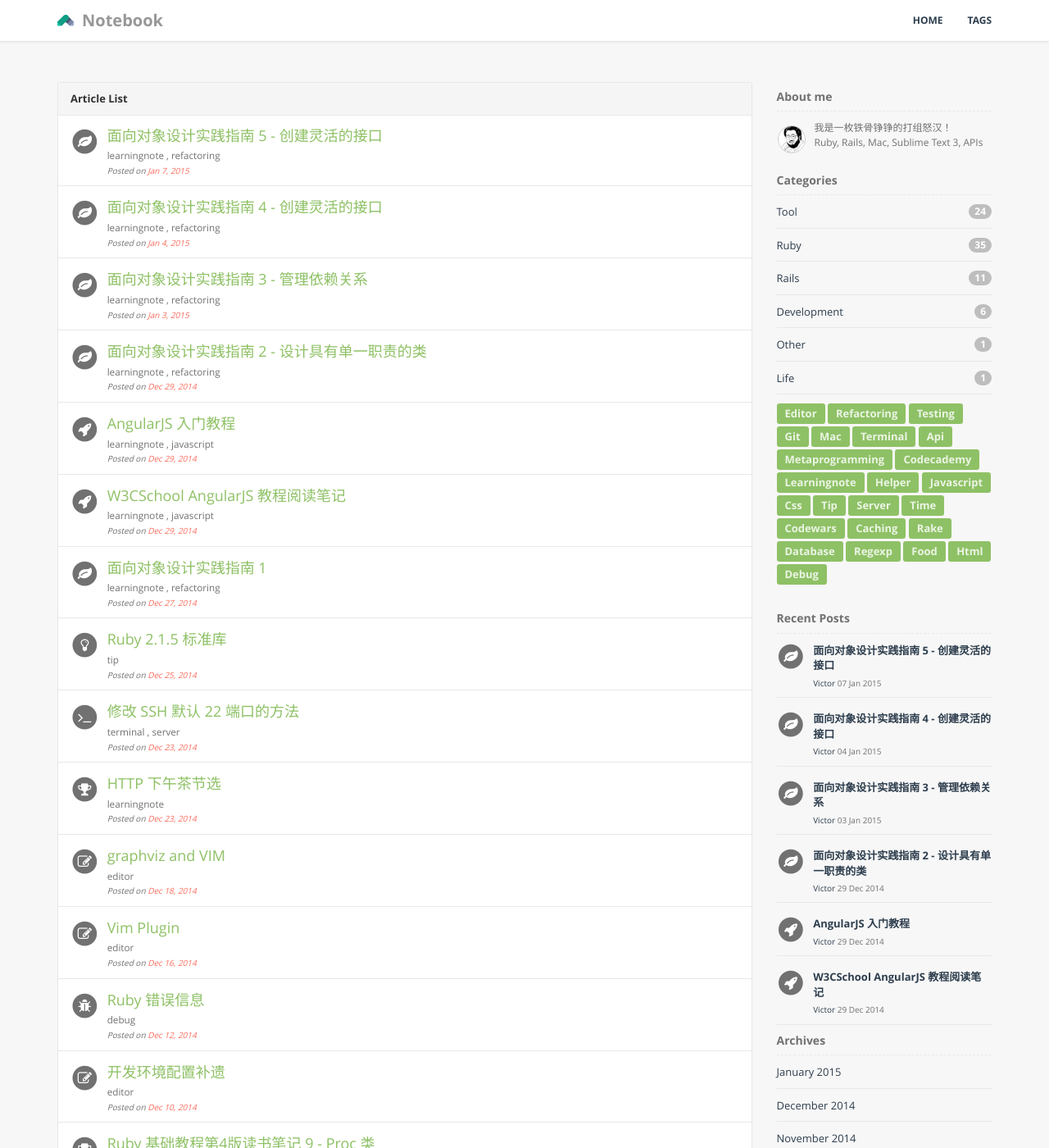
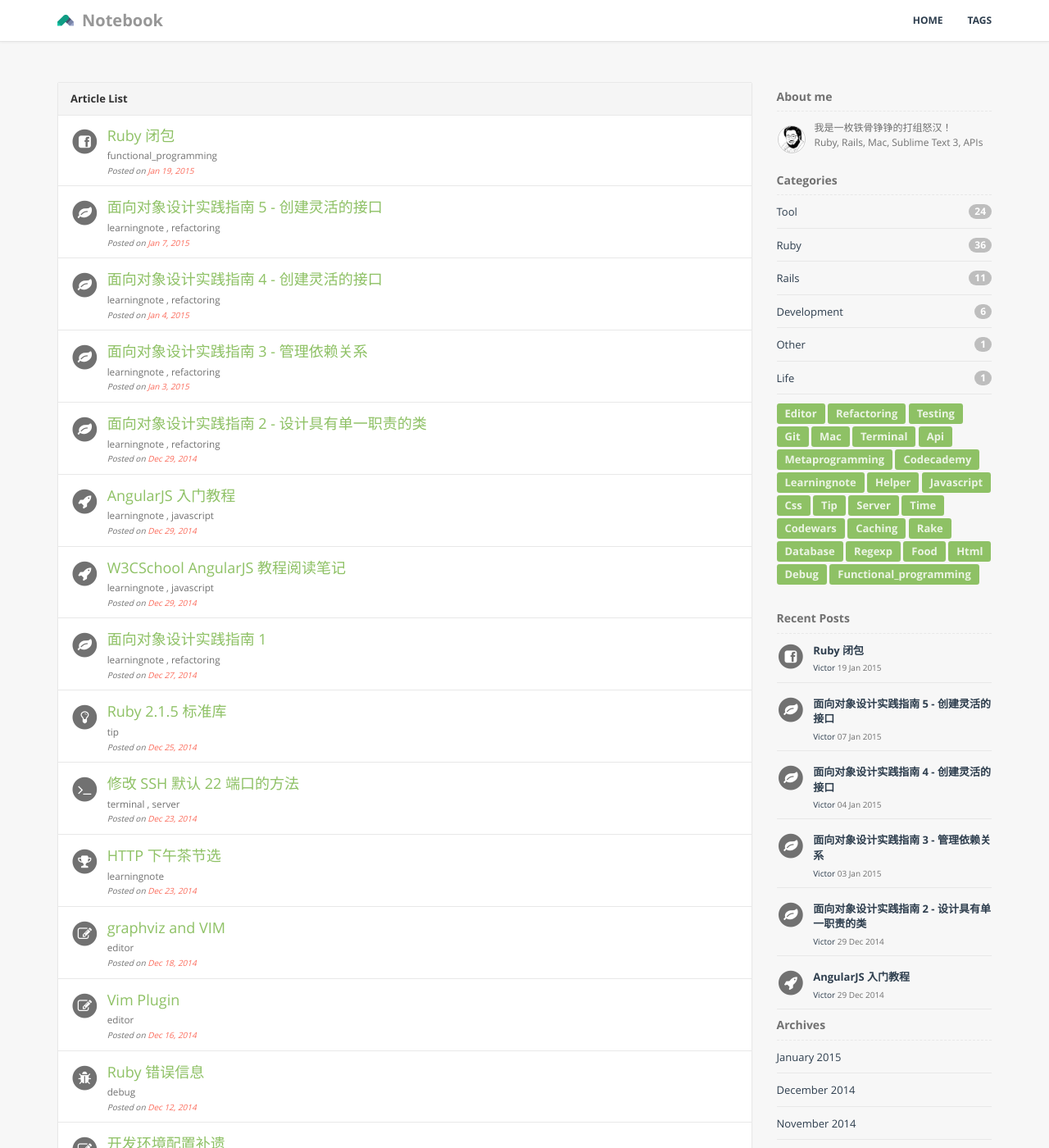
Before and after one commit to GiaoGiaoCat/GiaoGiaoCat.github.io, a Jekyll site: the page built from index.html, in a window 1280 px wide and 1400 px high. Shown: the whole window at 82% size. Built offline with Jekyll 4.4.1, drawn with Linux system fonts in a browser that asks for light colours; Markdown is read by kramdown in place of the engine named in the settings; the list of posts is cut into pages by our own code; some of the changed lines change nothing that is shown; some of the changed text lies outside the part shown.

Commit message:
learn note

````diff
--- a/_includes/display_icon.html
+++ b/_includes/display_icon.html
@@ -45,6 +45,8 @@
       <i class="fa fa-cutlery fa-stack-1x text-white"></i>
     {% elsif post.tags contains 'learningnote' %}
       <i class="fa fa-trophy fa-stack-1x text-white"></i>
+    {% elsif post.tags contains 'functional_programming' %}
+      <i class="fa fa-facebook-square fa-stack-1x text-white"></i>
     {% elsif post.tags contains 'debug' %}
       <i class="fa fa-bug fa-stack-1x text-white"></i>
     {% endif %}
--- /dev/null
+++ b/_posts/201501/2015-01-19-Ruby-Closure.md
@@ -0,0 +1,84 @@
+---
+layout: post
+title:  "Ruby 闭包"
+date:   2015-01-19 21:00:00
+categories: ruby
+tags: functional_programming
+author: "Victor"
+---
+
+## 概念
+
+* 你可以像传递对象那样传递闭包, 也可以以后调用。
+* 当闭包创建的时候, 它记住了该环境下所有的变量的值。被调用时, 它可以访问这些变量, 甚至这些变量已处于环境的外部或其值已经改变。
+* Ruby 通过 ``proc`` 和 ``lambda`` 来实现闭包。
+
+## 例子
+
+```ruby
+class SomeClass
+  def initialize(value1)
+    @value1 = value1
+  end
+
+  def value_printer(value2)
+    # 创建并返回闭包
+    lambda { puts "Value1: #{@value1}, Value2: #{value2}" }
+  end
+
+end
+
+def caller(some_closure)
+  some_closure.call
+end
+
+some_class = SomeClass.new(5)
+# 闭包赋值给一个变量
+printer = some_class.value_printer("some value")
+# 将闭包当做参数传给另外一个函数
+caller(printer)
+
+#=> Value1: 5, Value2: some value
+```
+
+那么闭包是如何保存内部变量的呢？
+
+1. 闭包创建了它所需要的所有变量的一个备份, 因此是这些副本随着闭包传递。
+2. 闭包延长了它所需要的所有变量的生命周期, 没有复制变量, 而是保留了它们的引用, 而且变量本身不可以被垃圾回收器回收掉。
+
+```ruby
+class SomeClass
+  def initialize(value1)
+    @value1 = value1
+  end
+
+  def value_incrementer
+    lambda { @value1 += 1 }
+  end
+
+
+  def value_printer
+    lambda { puts "value: #{ @value1 }"}
+  end
+end
+
+some_class = SomeClass.new(2)
+incrementer_closure = some_class.value_incrementer
+printer_closure = some_class.value_printer
+3.times do
+  incrementer_closure.call
+  printer_closure.call
+end
+
+#=>
+value: 3
+value: 4
+value: 5
+```
+
+结论：Ruby 使用的是延长变量的生命周期的办法。每一次迭代2个闭包操作的都是同一个变量, 因为值在增长。
+
+## 作用
+
+1. 使用闭包来持久化一些状态。
+2. 写出更加简明的代码而且还利用了命令式的风格。
````
